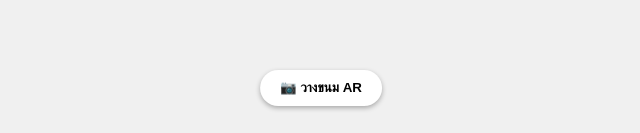
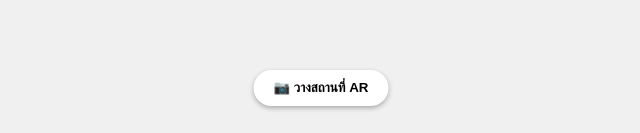
Before and after one commit to irfarncheloh-debug/my-ar-card42, a plain HTML site: page index.html in a window 1280 px wide. Shown: the part 664-797 px from the top of the page, 319-959 px from the left. Drawn offline with Linux system fonts and the light colour scheme; some packages are replaced by stand-ins of ours; a script that the page names is missing.

Commit message:
Update index.html

```diff
--- a/index.html
+++ b/index.html
@@ -22,9 +22,10 @@
       auto-rotate>
 
       <button slot="ar-button" style="position: absolute; bottom: 30px; left: 50%; transform: translateX(-50%); background: white; border-radius: 30px; border: none; padding: 10px 20px; font-weight: bold; box-shadow: 0 2px 5px rgba(0,0,0,0.3);">
-          📷 วางขนม AR
+          📷 วางสถานที่ AR
       </button>
   </model-viewer>
 
 </body>
+
 </html>
```
